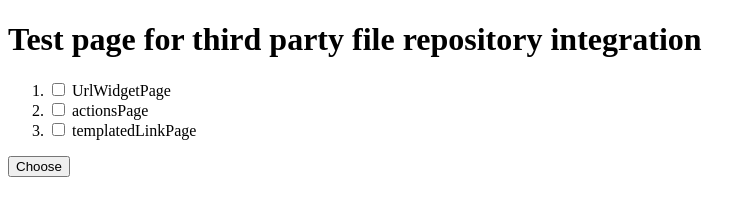
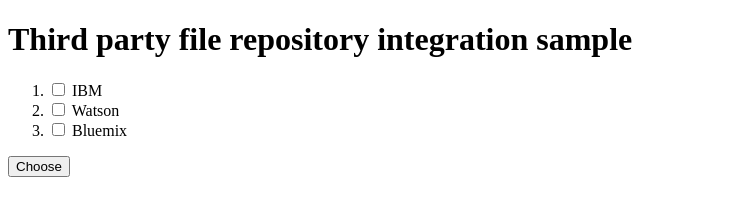
Before and after one commit to ibmverse/third-party-file-repo-integration, a website: page public/index.html in a window 1280 px wide. Shown: the whole page, without its empty margins (0-756 px from the left). Drawn offline with Linux system fonts and the light colour scheme.

Commit message:
Update per comments. Remove useless files. Add LICENCE. Update choose file page and demo gif. Update comment.

```diff
--- a/package.json
+++ b/package.json
@@ -5,10 +5,6 @@
   "main": "index.js",
   "scripts": {
     "start": "node server.js"
-  },
-  "repository": {
-    "type": "git",
-    "url": "git@github.ibm.com:bjfgsun/verse-files-extensibility-poc-server.git"
   },
   "keywords": [
     "Verse",
--- a/public/index.html
+++ b/public/index.html
@@ -2,20 +2,20 @@
 <html lang="en">
   <head>
     <meta charset="utf-8"/>
-    <title>Test page for third party file repository integration</title>
+    <title>Third party file repository integration sample</title>
     <script src="script.js"></script>
   </head>
   <body>
-    <h1>Test page for third party file repository integration</h1>
+    <h1>Third party file repository integration sample</h1>
     <ol>
       <li>
         <label>
           <input
             type="checkbox"
             class="file-box"
-            data-name="UrlWidgetPage"
-            value="https://jenkins.swg.usma.ibm.com/sequoia/automationdata/extension/trunk/mailCompose/UrlWidget.html" />
-          UrlWidgetPage
+            data-name="IBM"
+            value="https://www.ibm.com/" />
+          IBM
         </label>
       </li>
       <li>
@@ -23,9 +23,9 @@
           <input
             type="checkbox"
             class="file-box"
-            data-name="actionsPage"
-            value="https://jenkins.swg.usma.ibm.com/sequoia/automationdata/extension/trunk/samples/actions.html" />
-          actionsPage
+            data-name="Watson"
+            value="https://www.ibm.com/watson/" />
+          Watson
         </label>
       </li>
       <li>
@@ -33,9 +33,9 @@
           <input
             type="checkbox"
             class="file-box"
-            data-name="templatedLinkPage"
-            value="https://jenkins.swg.usma.ibm.com/sequoia/automationdata/extension/trunk/samples/templatedLink.html" />
-          templatedLinkPage
+            data-name="Bluemix"
+            value="https://www.ibm.com/cloud/" />
+          Bluemix
         </label>
       </li>
     </ol>
--- a/public/script.js
+++ b/public/script.js
@@ -2,7 +2,9 @@
   var verseWindow;
   var verseOrigin;
 
-  // add message listeners
+  // Add message listeners
+  // The extension must reply 'com.ibm.verse.ping.application.loaded' message sent from Verse as below,
+  // to tell Verse the extension is loaded
   window.addEventListener('message', function(evt) {
     var verseApiType = evt && evt.data && evt.data.verseApiType;
     if (verseApiType === 'com.ibm.verse.ping.application.loaded') {
@@ -39,6 +41,7 @@
         selected.push(constructLinkData(box));
       }
     });
+    // below code is how to send message from third party file repository to Verse to insert file link(s)
     var msg = {
       verseApiType: 'com.ibm.verse.ext.file.add.links',
       links: selected,
```
Also changed, not shown: Files-Extensibility-POC.gif, README.md, public/file.svg (deleted), public/folder.svg (deleted), 1 other file.
